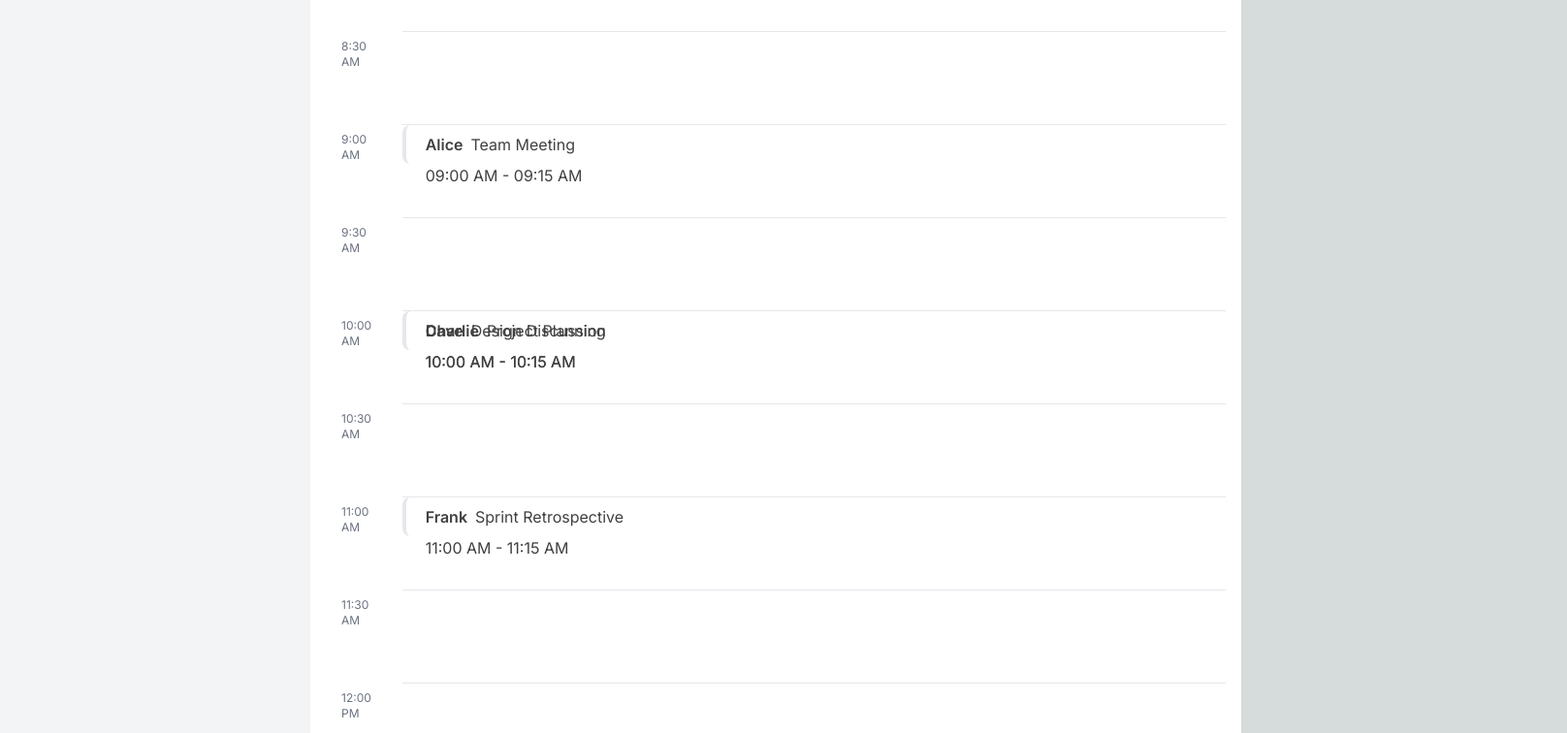
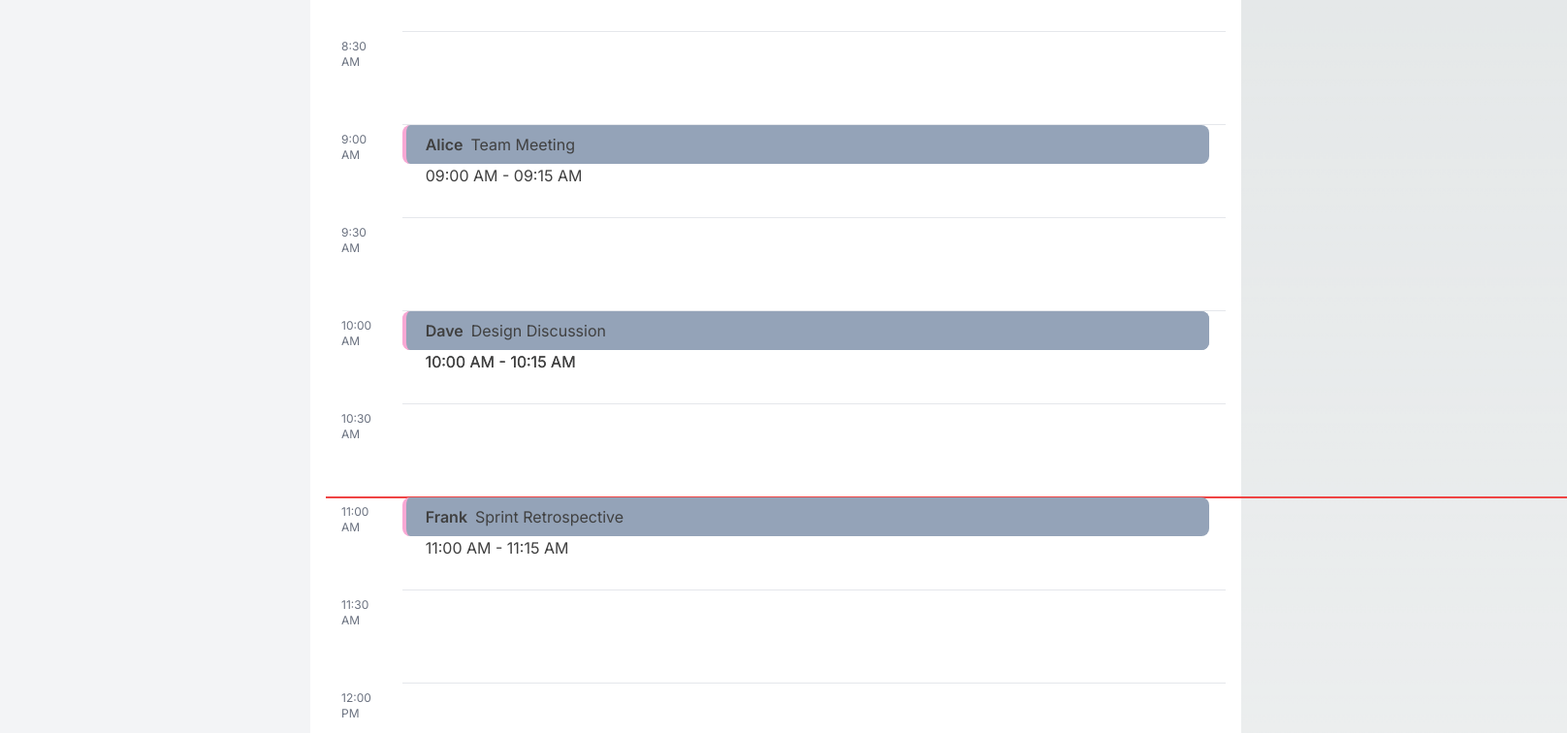
Before and after one commit to SagarBM13/google-calendar, a Next.js app: page / in a window 1280 px wide. Shown: the part 1760-2516 px from the top of the page at 97% size, 1616 px wide, since content can reach past the window. Built offline with nearby package versions, Linux system fonts and the light colour scheme.

Commit message:
fixed the height and day view

```diff
--- a/src/app/components/create-event.tsx
+++ b/src/app/components/create-event.tsx
@@ -6,16 +6,16 @@ const CreateEvent: React.FC<EventProps> = ({ isOpen, onClose, onSave, initialDat
     const [title, setTitle] = useState(initialData?.title || '');
     const [startTime, setStartTime] = useState(initialData?.startTime || '');
     const [endTime, setEndTime] = useState(initialData?.endTime || '');
-    const [date, setDate] = useState(initialData?.date || '');
+
 
     const handleSave = () => {
-        onSave({ person, title, startTime, endTime, date });
+        onSave({ person, title, startTime, endTime });
         onClose();
     };
 
 
     return (
-        <div className="fixed inset-0 flex items-center justify-center bg-gray-800 bg-opacity-75">
+        <div className="fixed inset-0 z-10 flex items-center justify-center bg-gray-800 bg-opacity-75">
             <div className="bg-white p-6 rounded-lg shadow-lg w-full max-w-md">
                 <h2 className="text-lg font-semibold mb-4">Create/Edit Event</h2>
                 <label className="block mb-2">
@@ -36,15 +36,7 @@ const CreateEvent: React.FC<EventProps> = ({ isOpen, onClose, onSave, initialDat
                         className="w-full p-2 mt-1 border rounded-lg"
                     />
                 </label>
-                <label className="block mb-2">
-                    Date:
-                    <input
-                        type="date"
-                        value={date}
-                        onChange={(e) => setDate(e.target.value)}
-                        className="w-full p-2 mt-1 border rounded-lg"
-                    />
-                </label>
+
                 <label className="block mb-2">
                     Start Time:
                     <input
--- a/src/app/components/views/day.tsx
+++ b/src/app/components/views/day.tsx
@@ -13,7 +13,9 @@ const PIXEL_PER_MINUTE: number = SLOT_HEIGHT_IN_PIXELS / SLOT_HEIGHT_IN_MINUTES;
 const Day: React.FC = () => {
     const { selectedDate, goToPreviousDay, goToNextDay } = useDate()
     const startOfDay = selectedDate.clone().startOf('day');
-    const slots = [...Array(48)].map((_, i) => startOfDay.clone().add(i * 30, 'minutes'));
+    const slots = [...Array(48)].map((_, i) =>
+        startOfDay.clone().add(i * 30, 'minutes')
+    );
     const [currentSlot, setCurrentSlot] = useState<moment.Moment | null>(null);
     const [isModalOpen, setModalOpen] = useState(false);
     const [events, setEvents] = useState<Event[]>(dayJson);
@@ -21,6 +23,7 @@ const Day: React.FC = () => {
 
     const getCurrentTimePosition = () => {
         const minutesFromStart = currentTime.diff(startOfDay, 'minutes');
+        console.log("---", minutesFromStart, minutesFromStart * PIXEL_PER_MINUTE)
         return minutesFromStart * PIXEL_PER_MINUTE;
     };
     const handleEventClick = (e: React.MouseEvent, hour: moment.Moment) => {
@@ -100,8 +103,7 @@ const Day: React.FC = () => {
                     person: '',
                     title: '',
                     startTime: currentSlot ? currentSlot.format('HH:mm') : '',
-                    endTime: currentSlot?.add(15, 'minutes').format('HH:mm') || '',
-                    date: selectedDate.format('YYYY-MM-DD')
+                    endTime: defaultEndTime,
                 }}
             />}
             <div className="flex justify-between items-center mb-4">
@@ -117,24 +119,22 @@ const Day: React.FC = () => {
             </div>
             <div className="grid grid-cols-12 gap-4 mt-2">
                 {slots.map((hour, i) => (
-                    <React.Fragment key={i}>
+                    <React.Fragment key={'slot' + i}>
                         <div className="rounded-lg text-xs pt-2 text-gray-500 pl-4">
                             {hour.format('h:mm A')}
                         </div>
                         <div className="col-span-11 border-t h-20 w-full">
                             <div className="relative h-full">
                                 {getEventsForSlot(hour).length > 0 ? getEventsForSlot(hour).map((event, j) => (
-                                    <div key={event}>
+                                    <div key={event.toString() + j}>
                                         <div
                                             className="w-full cursor-pointer p-2 rounded-lg h-20"
                                             onClick={(e) =>
                                                 handleEventClick(e, hour)
                                             }
                                         ></div>
-                                        <div key={j}
-                                            className="absolute border-l-4 pl-5 pr-3 cursor-pointer w-[98%]
-                                                left-0 border-primary-800 rounded-lg bg-primary-50
-                                                text-neutral-700 flex flex-col pt-2"
+                                        <div
+                                            className="absolute border-l-4 pl-5 pr-3 cursor-pointer w-[98%] left-0 border-pink-300 rounded-lg bg-slate-400 text-neutral-700 flex flex-col pt-2"
                                             style={{
                                                 top: `${calculateEventPosition(event, hour)}px`,
                                                 height: `${calculateEventHeight(event)}px`,
@@ -174,7 +174,14 @@ const Day: React.FC = () => {
                         </div>
                     </React.Fragment>
                 ))}
-
+                <div
+                    className="absolute bg-red-500 w-full"
+                    style={{
+                        top: getCurrentTimePosition(),
+                        height: '2px',
+                        zIndex: 1,
+                    }}
+                ></div>
             </div>
         </div>
     );
--- a/src/app/interfaces/event-props.tsx
+++ b/src/app/interfaces/event-props.tsx
@@ -1,6 +1,6 @@
 export interface EventProps {
     isOpen: boolean;
     onClose: () => void;
-    onSave: (event: { person: string; title: string; startTime: string; endTime: string; date: string }) => void;
-    initialData?: { person: string; title: string; startTime: string; endTime: string; date: string };
+    onSave: (event: { person: string; title: string; startTime: string; endTime: string; }) => void;
+    initialData?: { person: string; title: string; startTime: string; endTime: string; };
 }
```
